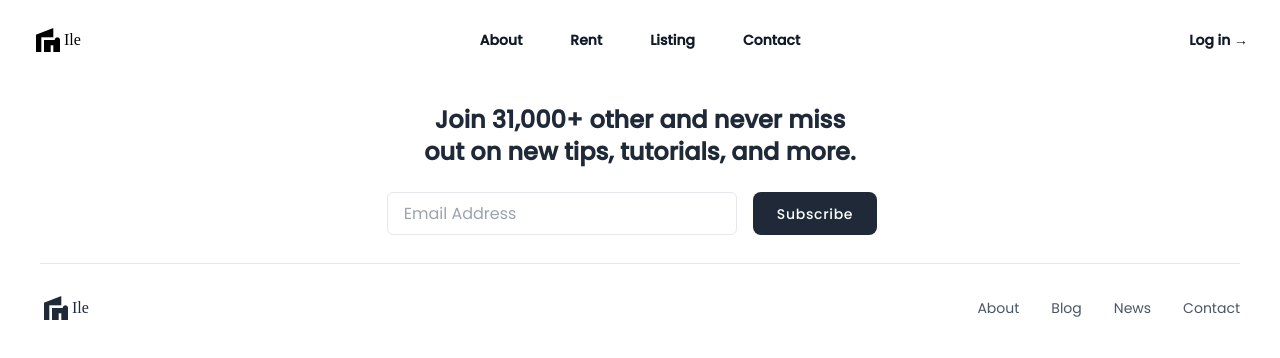
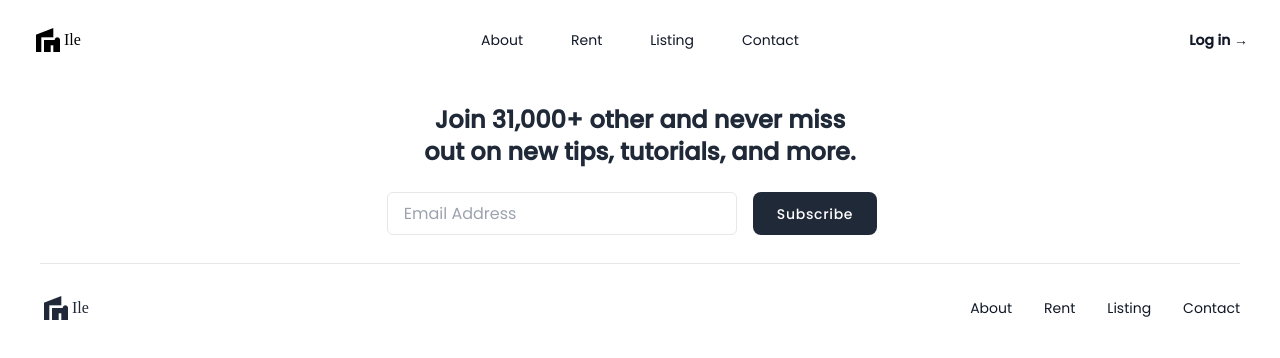
Before and after one commit to ayeolakenny/novu-hackathon, a React (Vite) app: page / in a window 1280 px wide. Shown: the top 358 px of the page. Built offline with nearby package versions, Linux system fonts and the light colour scheme; a web font is replaced by a local one.

Commit message:
initial commit

```diff
--- a/src/components/Footer.jsx
+++ b/src/components/Footer.jsx
@@ -1,4 +1,5 @@
 import { Fragment } from "react";
+import { Menu } from "../Hooks/custom";
 
 export const Footer = () => {
   return (
@@ -37,7 +38,16 @@ export const Footer = () => {
 
             <div className="flex mt-4 md:m-0">
               <div className="-mx-4">
-                <a
+                {Menu.map((value, key) => (
+                  <a
+                    href={value.url}
+                    key={key}
+                    className="px-4 text-sm   text-gray-900 transition-colors duration-300 dark:text-gray-200 hover:text-blue-500 dark:hover:text-blue-400 hover:underline"
+                  >
+                    {value.name}
+                  </a>
+                ))}
+                {/* <a
                   href="#"
                   className="px-4 text-sm text-gray-600 transition-colors duration-300 dark:text-gray-200 hover:text-blue-500 dark:hover:text-blue-400 hover:underline"
                 >
@@ -60,7 +70,7 @@ export const Footer = () => {
                   className="px-4 text-sm text-gray-600 transition-colors duration-300 dark:text-gray-200 hover:text-blue-500 dark:hover:text-blue-400 hover:underline"
                 >
                   Contact
-                </a>
+                </a> */}
               </div>
             </div>
           </div>
--- a/src/components/Header.jsx
+++ b/src/components/Header.jsx
@@ -29,14 +29,17 @@ export const Header = () => {
             <a
               href={value.url}
               key={key}
-              className="text-sm font-semibold leading-6 text-gray-900"
+              className="text-sm  leading-6 text-gray-900 transition-colors duration-300  hover:text-blue-500 dark:hover:text-blue-400 hover:underline"
             >
               {value.name}
             </a>
           ))}
         </div>
         <div className="hidden lg:flex lg:flex-1 lg:justify-end">
-          <a href="#" className="text-sm font-semibold leading-6 text-gray-900">
+          <a
+            href="#"
+            className="text-sm font-semibold leading-6 text-gray-900 "
+          >
             Log in <span aria-hidden="true">&rarr;</span>
           </a>
         </div>
@@ -73,7 +76,7 @@ export const Header = () => {
                   <a
                     href={value.url}
                     key={key}
-                    className="-mx-3 block rounded-lg px-3 py-2 text-base font-semibold leading-7 text-gray-900 hover:bg-gray-50"
+                    className="-mx-3 block rounded-lg px-3 py-2 text-base transition-colors duration-300 dark:text-gray-200 hover:text-blue-500 dark:hover:text-blue-400 hover:underline leading-7 text-gray-900 hover:bg-gray-50"
                   >
                     {value.name}
                   </a>
```
